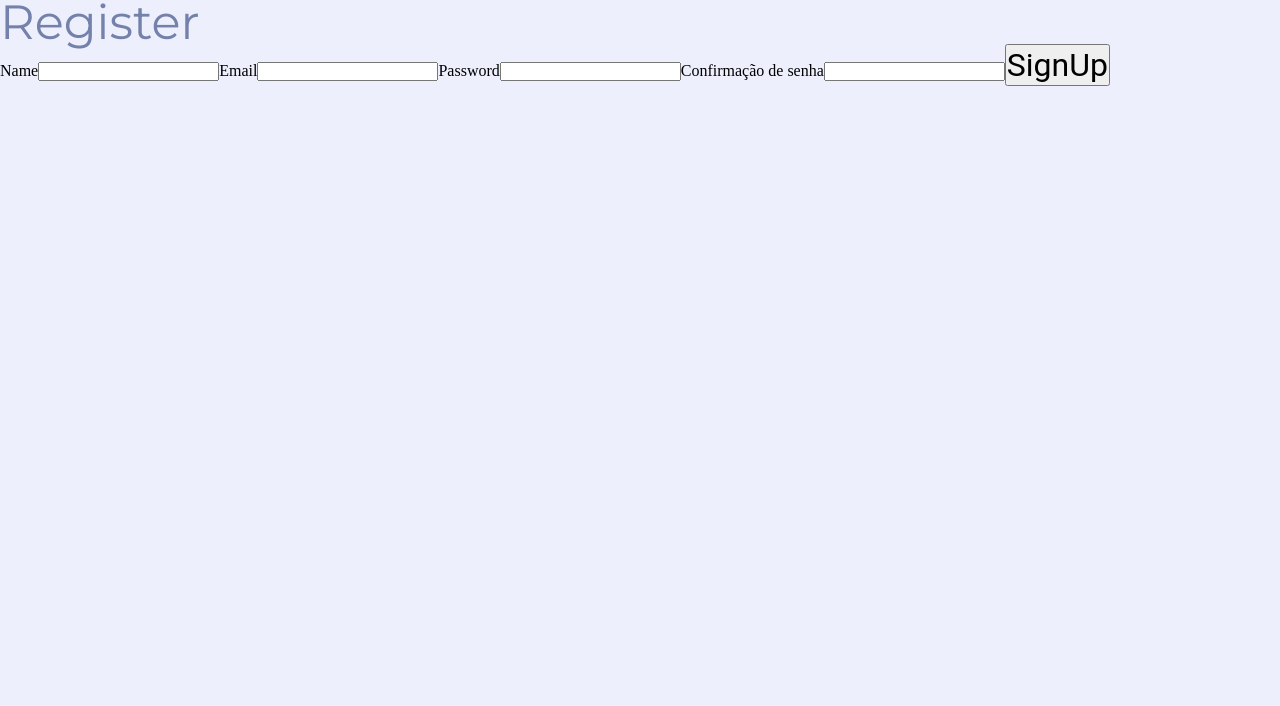
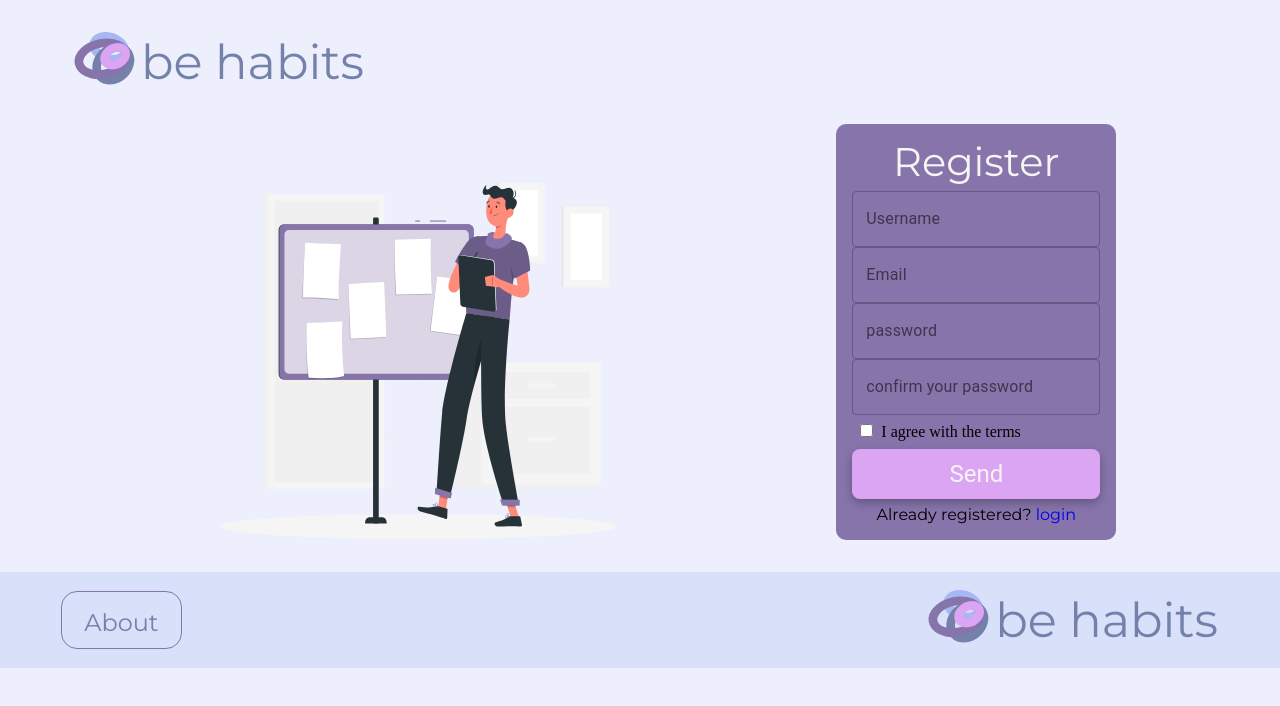
Before and after one commit to nicole-malaquias/kindnes, a React (Create React App) app: page /register in a window 1280 px wide. Shown: the top 706 px of the page. Built offline with nearby package versions, Linux system fonts and the light colour scheme.

Commit message:
style: material ui added on form

```diff
--- a/src/components/Button/styles.js
+++ b/src/components/Button/styles.js
@@ -17,12 +17,12 @@ export const Container = styled.button`
   border: none;
   font-size: 1.5rem;
   border-radius: 0.5rem;
-  transition: 0ss;
+  transition: 0s;
   display: flex;
   justify-content: center;
   align-items: center;
   height: ${(props) => (props.height ? props.height : "50px")};
-  width: ${(props) => (props.width ? props.width : "200px")};
+  width: ${(props) => (props.width ? props.width : "100%")};
 
   filter: drop-shadow(0px 4px 4px rgba(0, 0, 0, 0.25));
 `;
--- a/src/components/FormRegister/index.js
+++ b/src/components/FormRegister/index.js
@@ -4,6 +4,13 @@ import { yupResolver } from "@hookform/resolvers/yup";
 import api from "../../services";
 import { useHistory } from "react-router";
 import { toastErrorRegister, toastSuccessRegister } from "../../utils";
+import { TextField } from "@material-ui/core";
+import { Container, Content, Terms } from "./styles";
+import Menu from "../Menu";
+import Footer from "../Footer";
+import image from "../../assets/image-register.svg";
+import Button from "../../components/Button";
+import { Link } from "react-router-dom";
 const FormRegister = () => {
   const history = useHistory();
   const schema = yup.object().shape({
@@ -24,6 +31,10 @@ const FormRegister = () => {
       .string()
       .oneOf([yup.ref("password")], "Senha incorreta")
       .required("Campo obrigatório"),
+    agree: yup
+      .boolean()
+      .oneOf([true], "You need to accept the terms")
+      .required(),
   });
   const {
     register,
@@ -39,41 +50,77 @@ const FormRegister = () => {
     api
       .post("/users/", necessaryDatas)
       .then((_) => {
-        toastSuccessRegister()
-        history.push("/login")
+        toastSuccessRegister();
+        history.push("/login");
       })
       .catch((_) => toastErrorRegister());
     reset();
   };
   return (
-    <div>
-      <h1>Register</h1>
-      <form onSubmit={handleSubmit(handleForm)}>
-        <label htmlFor="username">Name</label>
-        <input type="text" id="username" {...register("username")} />
-        {errors.username?.message && <p>{errors.username.message}</p>}
+    <>
+      <Menu />
+      <Container>
+        <img src={image} alt="" />
+        <Content>
+          <h2>Register</h2>
+          <form onSubmit={handleSubmit(handleForm)}>
+            <TextField
+              variant="outlined"
+              label="Username"
+              name="Username"
+              type="text"
+              {...(errors.username?.message && {
+                error: true,
+                helperText: errors.username.message,
+              })}
+              {...register("username")}
+            />
+            <TextField
+              variant="outlined"
+              label="Email"
+              name="Email"
+              type="email"
+              {...(errors.email?.message && {
+                error: true,
+                helperText: errors.email.message,
+              })}
+              {...register("email")}
+            />
+            <TextField
+              variant="outlined"
+              label="password"
+              name="password"
+              type="password"
+              {...(errors.password?.message && {
+                error: true,
+                helperText: errors.password.message,
+              })}
+              {...register("password")}
+            />
+            <TextField
+              variant="outlined"
+              label="confirm your password"
+              name="passwordConfirm"
+              type="password"
+              {...(errors.passwordConfirm?.message && {
+                error: true,
+                helperText: errors.passwordConfirm.message,
+              })}
+              {...register("passwordConfirm")}
+            />
+            <Terms>
+              <input id="terms" type="checkbox" {...register("agree")} />
+              <label htmlFor="terms">I agree with the terms</label>
+              {errors.agree?.message && <p>{errors.agree?.message}</p>}
+            </Terms>
 
-        <label htmlFor="email">Email</label>
-        <input type="email" id="email" {...register("email")} />
-        {errors.email?.message && <p>{errors.email.message}</p>}
-
-        <label htmlFor="password">Password</label>
-        <input type="password" id="password" {...register("password")} />
-        {errors.password?.message && <p>{errors.password.message}</p>}
-
-        <label htmlFor="passwordConfirm">Confirmação de senha</label>
-        <input
-          id="passwordConfirm"
-          type="password"
-          {...register("passwordConfirm")}
-        />
-        {errors.passwordConfirm?.message && (
-          <p>{errors.passwordConfirm.message}</p>
-        )}
-
-        <button type="submit">SignUp</button>
-      </form>
-    </div>
+            <Button type="submit">Send</Button>
+          </form>
+          <p>Already registered? <Link to="/login">login</Link></p>
+        </Content>
+      </Container>
+      <Footer />
+    </>
   );
 };
 export default FormRegister;
--- /dev/null
+++ b/src/components/FormRegister/styles.js
@@ -0,0 +1,39 @@
+import styled from "styled-components";
+
+export const Container = styled.div`
+  display: flex;
+  flex-direction: row;
+  justify-content: space-evenly;
+`;
+export const Content = styled.div`
+  padding: 1rem;
+  display: flex;
+  flex-direction: column;
+  align-items: center;
+  justify-content: space-between;
+  background-color: var(--purplePink);
+  border-radius: 10px;
+  h2 {
+    color: var(--white);
+  }
+  form {
+    display: flex;
+    flex-direction: column;
+    button {
+        :hover, :focus {
+            background-color: var(--purple);
+        }
+    }
+  }
+`;
+export const Terms = styled.div`
+  padding: 0.5rem;
+  label {
+      margin-left: 0.5rem;
+  }
+  p {
+    color: red;
+    margin-top: 1rem;
+    font-size: 1rem;
+  }
+`;
--- a/src/styles/global.js
+++ b/src/styles/global.js
@@ -37,19 +37,22 @@ export default createGlobalStyle`
         line-height: 44px;
         text-align: left;
     }
+    h2 {
+        font-size: 2.5rem;
+    }
     p{
         font-family: Montserrat;
-        font-size: 2rem;
+        font-size: 1rem;
         font-style: normal;
         font-weight: 400;
         text-align: left;
-
     }
 
     button{
         font-family: Roboto;
         font-style: normal;
         font-weight: normal;
-        font-size: 2rem
+        font-size: 2rem;
+        cursor: pointer;
     }
 `;
```
Also changed, not shown: src/assets/image-register.svg (added).
